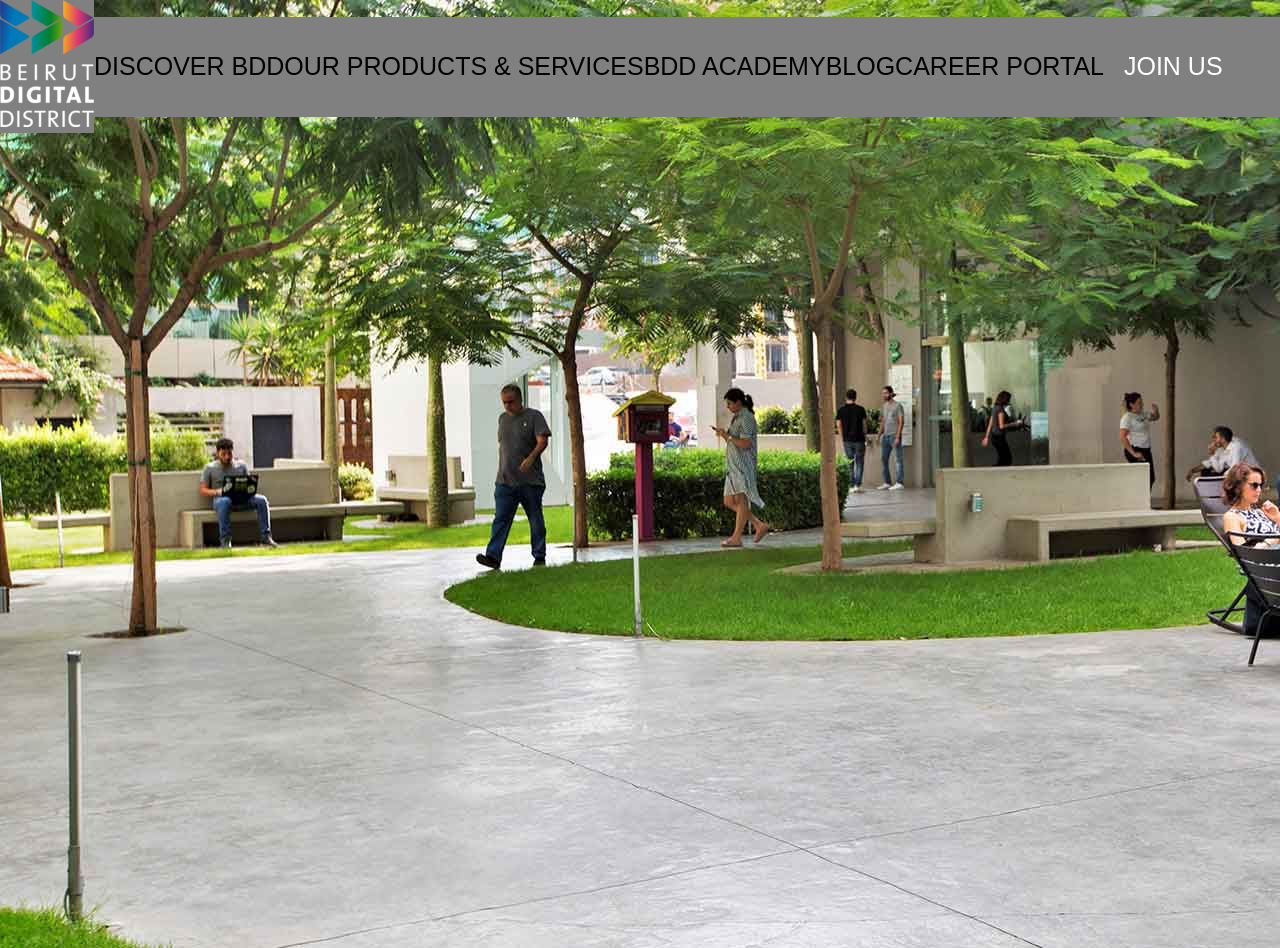
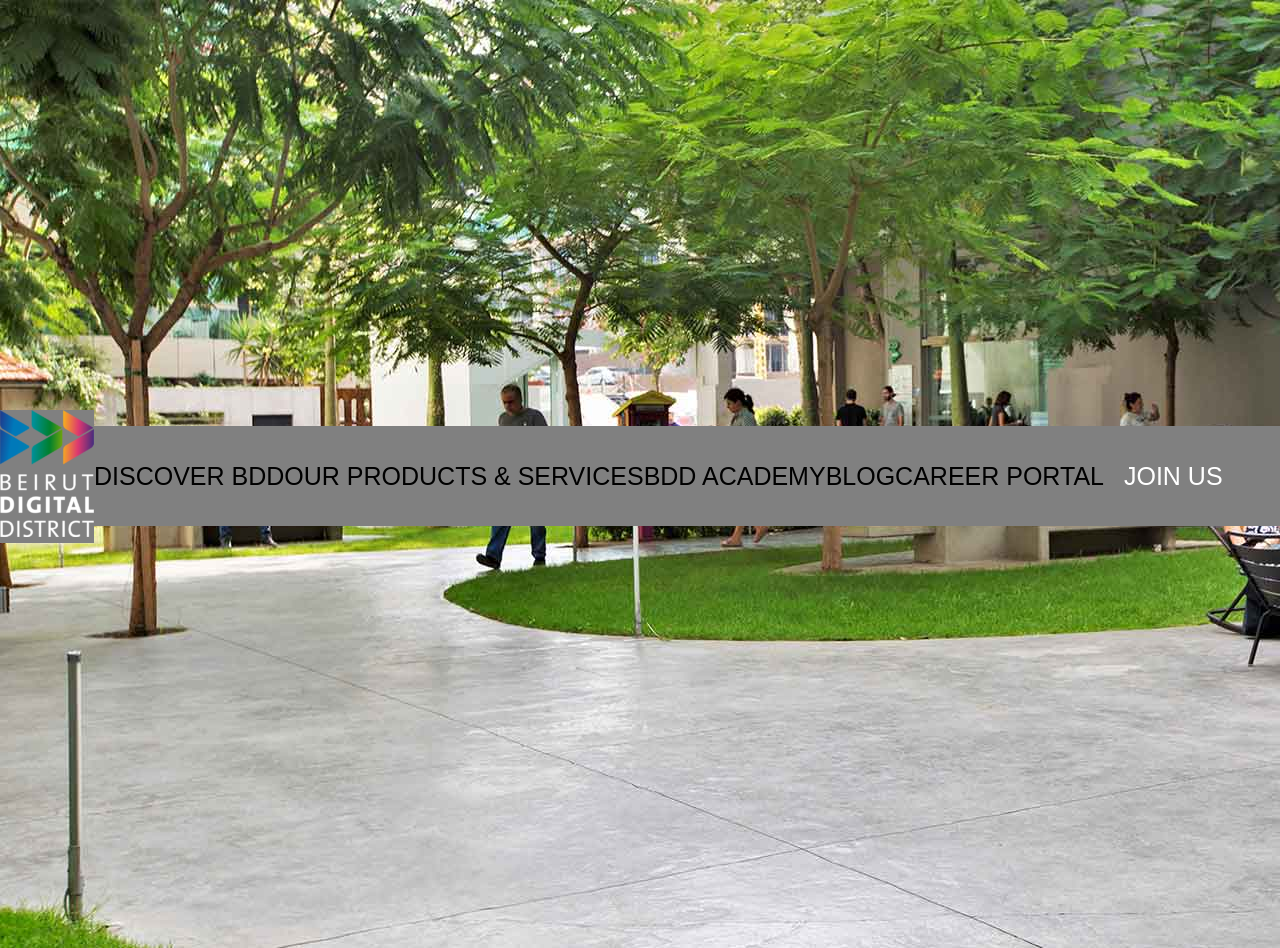
Before and after one commit to MhmdMansour4444/bdd-website, a plain HTML site: page index.html in a window 1280 px wide. Shown: the top 948 px of the page. Drawn offline with Linux system fonts and the light colour scheme.

Commit message:
2nd commit

```diff
--- a/index.html
+++ b/index.html
@@ -7,6 +7,7 @@
     <title>Document</title>
   </head>
   <body>
+    <div class="hero-section-image">
     <div class="header">
         <div class="logo-header">
             <div><a href="/index.html">
@@ -27,9 +28,7 @@
         </nav>
       </div>
     </div>
-    <div class="hero-section-image">
         <div ><img src="images/bddgarden.jpg" /></div>
-      </div>
-
+    </div>
   </body>
 </html>
--- a/styles/index.css
+++ b/styles/index.css
@@ -3,6 +3,10 @@
   margin: 0;
   box-sizing: border-box;
   background-color: grey;
+}
+
+body{
+    background-image: url(/images/bddgarden.jpg);
 }
 
 .header{
@@ -21,6 +25,7 @@
     flex: 2;
     justify-content: stretch;
   }
+
 
   nav {
     display: block;
@@ -55,3 +60,15 @@
     box-shadow: 3px 3px 5px transparent;
     padding: 20px;
   }
+
+  .hero-section-image {
+    display: flex;
+    flex-grow: 1;
+    flex-shrink: 1;
+    flex-basis: 0%;
+    flex-direction: row;
+    align-items: center;
+    flex-wrap: nowrap;
+    width: 100%;
+    justify-content: space-around;
+  }
```
